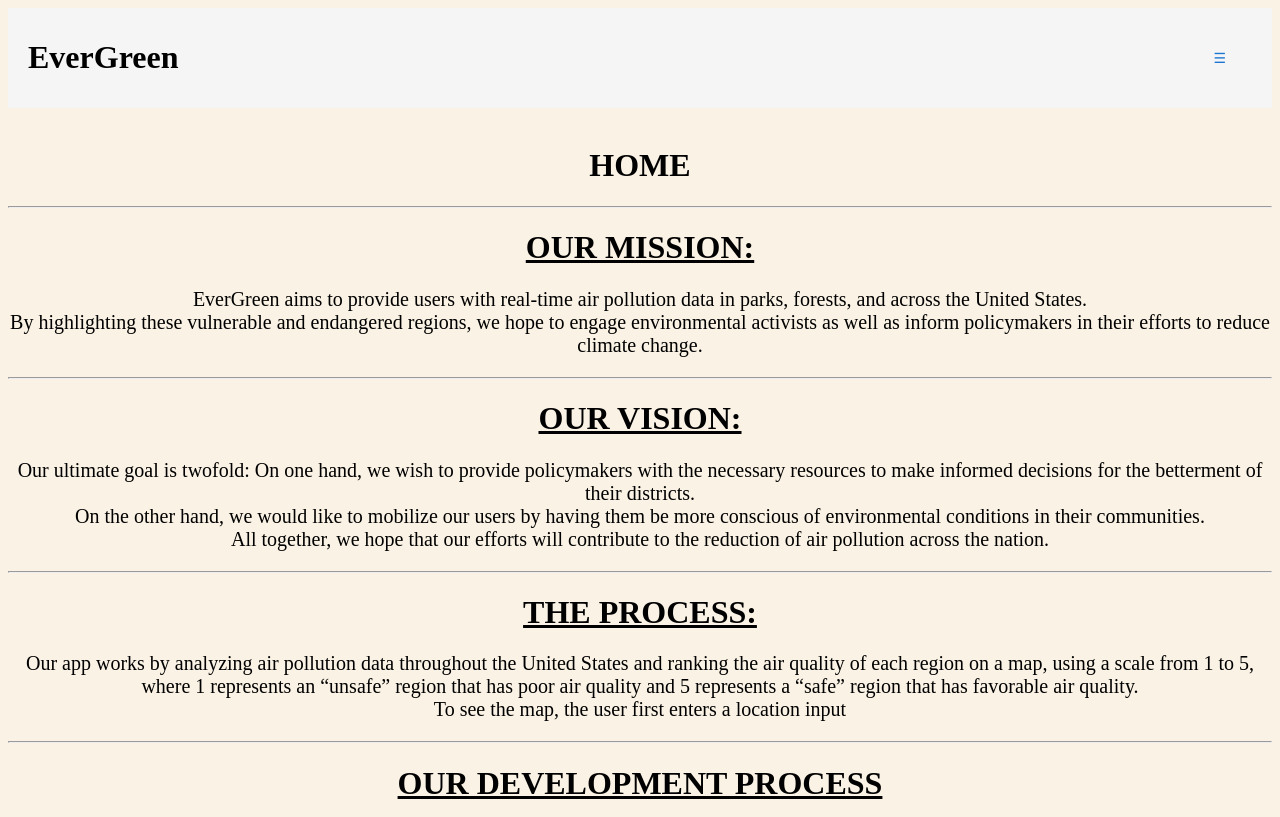
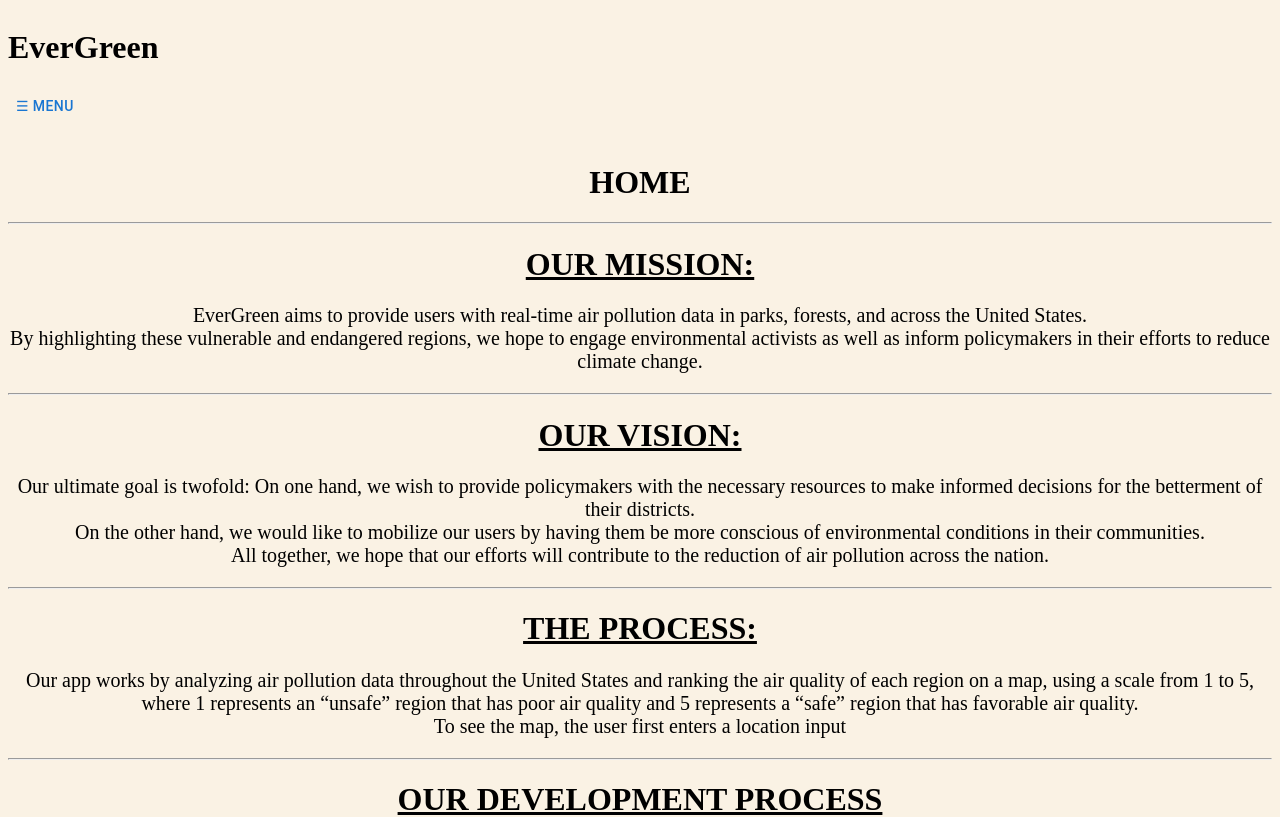
Before and after one commit to Allens124/EverGreenFrontend, a Next.js app in the folder ever/: page / in a window 1280 px wide. Shown: the top 817 px of the page. Built offline with nearby package versions, Linux system fonts and the light colour scheme.

Commit message:
updating

```diff
--- a/ever/app/page.js
+++ b/ever/app/page.js
@@ -8,24 +8,26 @@ export default function Home() {
   const [menuOpen, setMenuOpen] = useState(false);
   return (
     <Box>
-      <Box className="up">
-        <Box>
+<Box className="header">
         <h1 className="tit">EverGreen</h1>
-        </Box>
-        <Box>
-          {/*Creating the Menubar */}
-        <Box className="navbar">
-          <Button type="button" className="toggle" onClick={() => setMenuOpen(prev => !prev)}>
-            ☰
+
+        {/* Menu Button */}
+        <Button
+          type="button"
+          className="toggle"
+          onClick={() => setMenuOpen(prev => !prev)}
+        >
+          ☰ Menu
         </Button>
-        </Box>
-          {/*Creating the Navigation Menu */}
-        <nav style={{ display: menuOpen ? 'block' : 'none' }} className={`jian ${menuOpen?'open':'closed'}` }>
+
+        {/* Dropdown Menu Box */}
+        {menuOpen && (
+          <Box className="menu-box">
             <a href="/">WELCOME</a>
             <a href="info/">INFORMATION</a>
             <a href="faq/">FAQ</a>
-        </nav>
           </Box>
+        )}
       </Box>
         <br/>
         <h1 style={{textAlign:"center"}}>HOME</h1>
```
Lines whose indentation alone changed are shown as unchanged.
